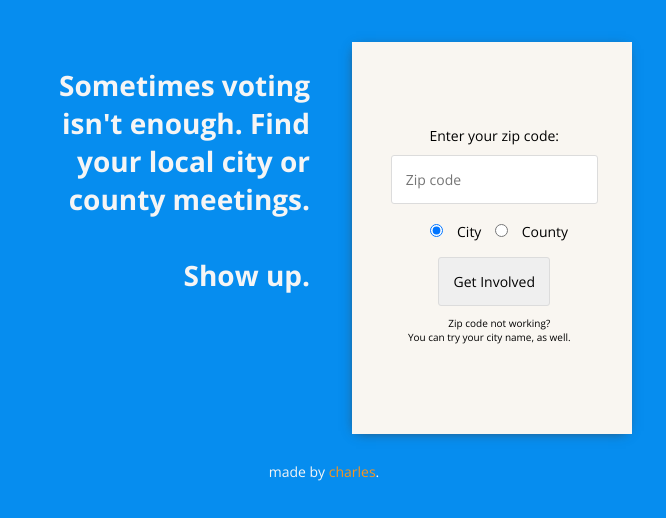
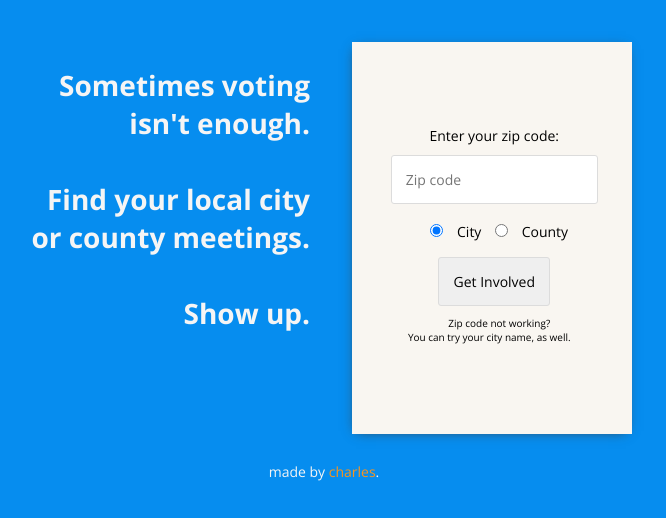
Before and after one commit to charlesvestal/morethanvotes, a website: page public/index.html in a window 1280 px wide. Shown: the whole page, without its empty margins (316-982 px from the left). Drawn offline with nearby package versions, Linux system fonts and the light colour scheme.

Commit message:
line breaks

```diff
--- a/public/index.html
+++ b/public/index.html
@@ -48,7 +48,7 @@ color: white;
    <body class="ter-bg-l padding-1">
   <div class="col-1of2 padding-1" id="header">
 	  <div id="header-inner" class="pull-right bold"><br />
-	  Sometimes voting isn't enough. Find your local city or county meetings. <br/> <br /> Show up.
+	  Sometimes voting isn't enough.<br/><br/>Find your local city or county meetings.<br/><br/>Show up.
 	  </div>
 	  </div>
   <div class="col-1of2 padding-1 "><div class="card" id="card-form">
```
